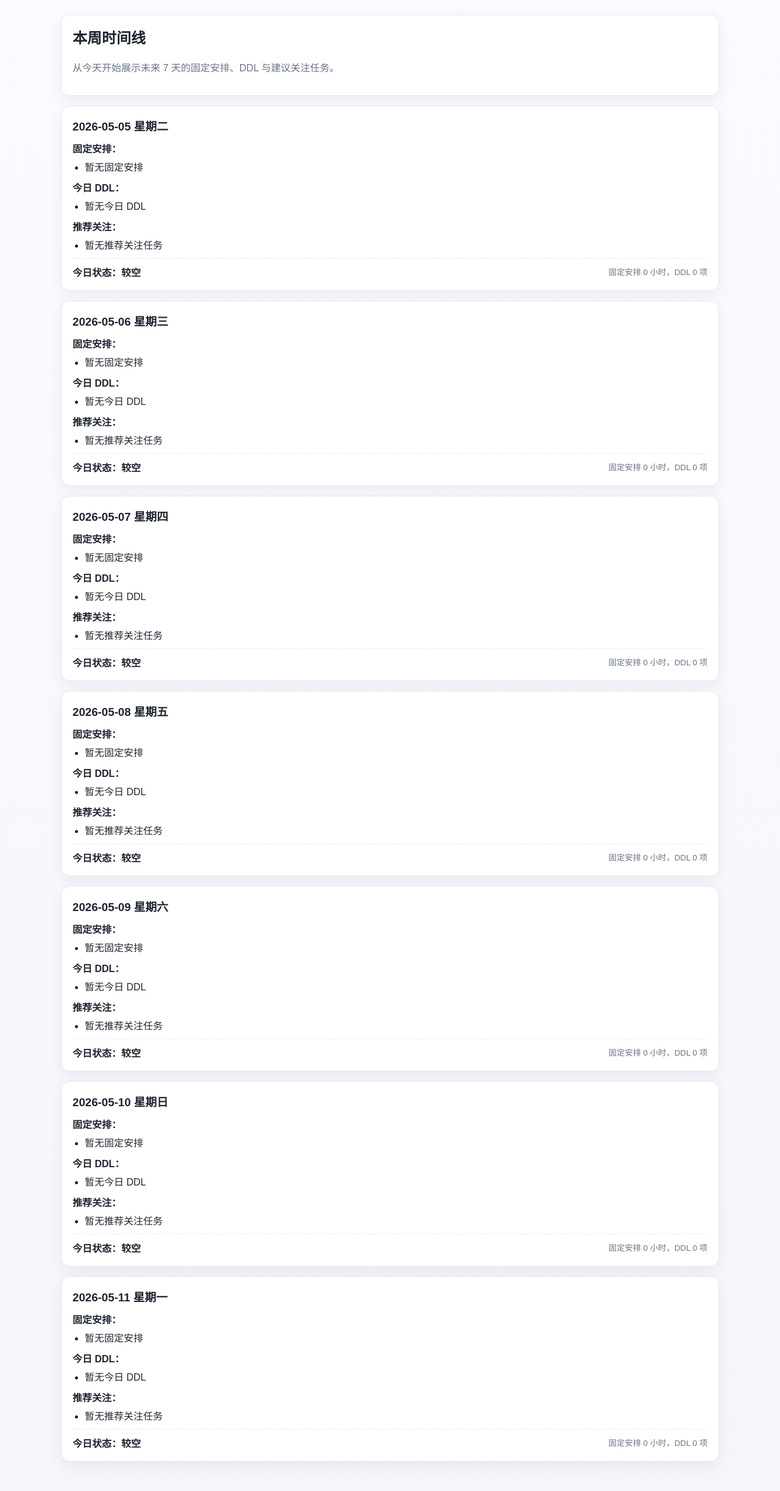
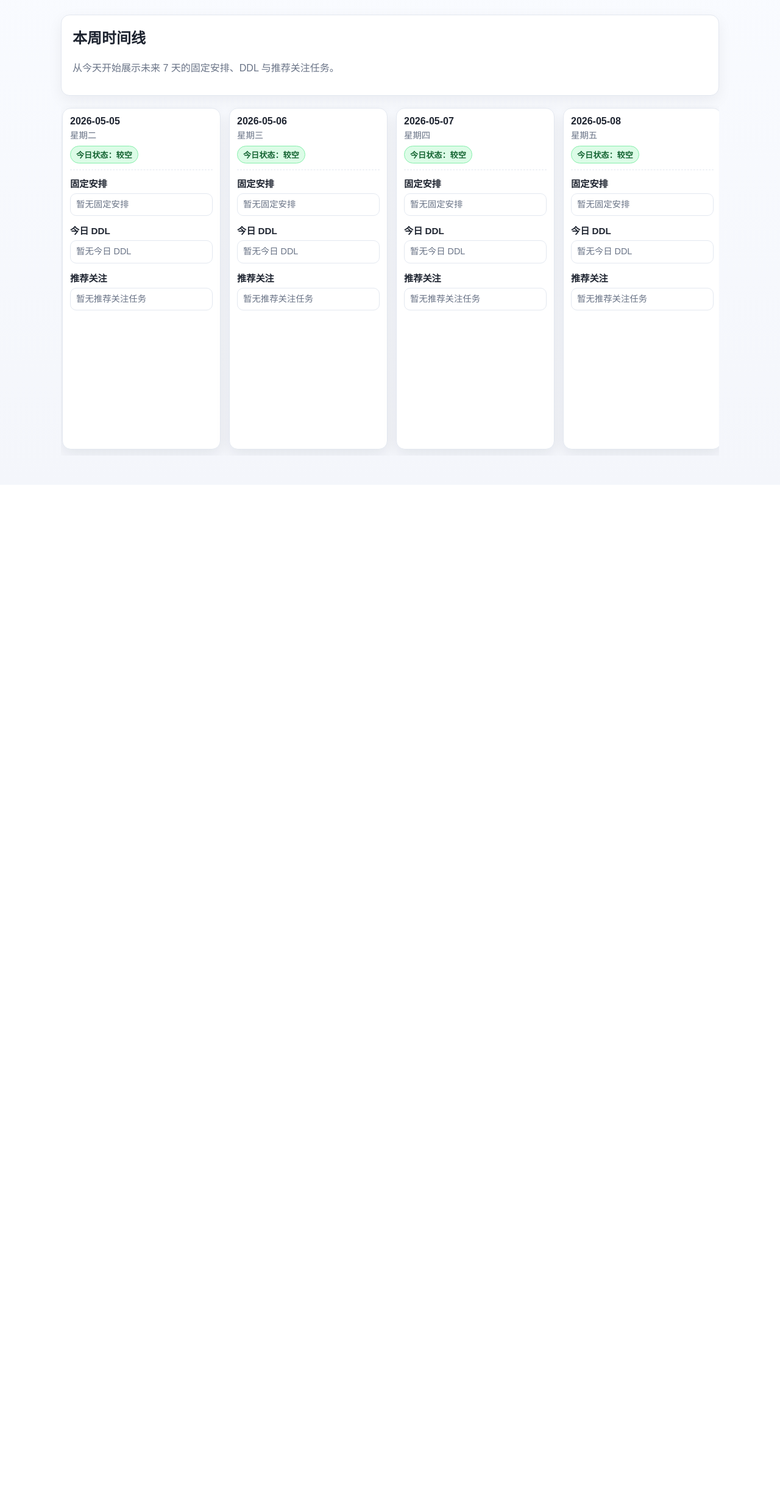
Before and after one commit to chaocyndrome/Campilot, a Flask app: page /timeline in a window 1280 px wide. Shown: the part 69-2514 px from the top of the page at 61% size. After the commit the page ends 816 px from the top, so only its background shows below. Run offline with Flask 3, Linux system fonts and the light colour scheme.

Commit message:
优化部分界面

```diff
--- a/app.py
+++ b/app.py
@@ -89,11 +89,11 @@ def _event_hours(start_time, end_time):
     return (end_minutes - start_minutes) / 60
 
 
-def _daily_status(total_hours, ddl_count):
-    """根据固定安排时长与 DDL 数量计算当日状态。"""
-    if total_hours > 5 or ddl_count >= 2:
+def _daily_status(total_hours, _ddl_count=None):
+    """根据固定安排总时长计算当日状态。"""
+    if total_hours >= 5:
         return "较忙"
-    if 2 <= total_hours <= 5 or ddl_count == 1:
+    if 2 <= total_hours < 5:
         return "适中"
     return "较空"
 
@@ -120,8 +120,11 @@ def today():
     context = _load_page_data()
 
     unfinished_tasks = [task for task in context["tasks"] if task.get("status") != "已完成"]
+    recommendable_tasks = [
+        task for task in unfinished_tasks if task.get("status") != "今日关注"
+    ]
     recommended_tasks = sorted(
-        unfinished_tasks,
+        recommendable_tasks,
         key=lambda task: (
             _priority_rank(task.get("priority")),
             _safe_days_left(task.get("days_left")),
@@ -186,7 +189,10 @@ def timeline():
             ),
         )
         fixed_event_lines = [
-            f"{event.get('start_time', '')}-{event.get('end_time', '')} {event.get('event_name', '')}"
+            (
+                f"{event.get('start_time', '')}-{event.get('end_time', '')} "
+                f"[{event.get('event_type', '其他') or '其他'}] {event.get('event_name', '')}"
+            )
             for event in day_events_sorted
         ]
 
@@ -195,6 +201,9 @@ def timeline():
         for task in unfinished_tasks:
             deadline_date = _parse_date(task.get("deadline"))
             if deadline_date is None:
+                continue
+            # 已过 DDL 的任务不在该日期列中展示（含推荐关注）。
+            if deadline_date < current_day:
                 continue
 
             if deadline_date == current_day:
@@ -320,11 +329,10 @@ def add_event():
     """处理固定安排新增请求。"""
     event_data = {
         "event_name": request.form.get("event_name", "").strip(),
-        "tag": request.form.get("tag", "").strip(),
+        "event_type": request.form.get("event_type", "").strip(),
         "date": request.form.get("date", "").strip(),
         "start_time": request.form.get("start_time", "").strip(),
         "end_time": request.form.get("end_time", "").strip(),
-        "event_type": request.form.get("event_type", "").strip(),
         "note": request.form.get("note", "").strip(),
     }
 
--- a/data/user_stats.json
+++ b/data/user_stats.json
@@ -1,5 +1,5 @@
 {
-  "current_points": 45,
-  "total_points": 285,
-  "completed_tasks": 3
+  "current_points": 195,
+  "total_points": 435,
+  "completed_tasks": 5
 }
--- a/generate_data.py
+++ b/generate_data.py
@@ -29,7 +29,7 @@ def create_sample_dataset(
 ):
     random.seed(random_state)
 
-    task_types = ["作业", "实验", "阅读", "复习", "报告", "项目", "事务"]
+    task_types = ["作业", "实验", "预习", "复习", "报告", "项目", "事务"]
     records = []
 
     for _ in range(n_samples):
--- a/manual_test.py
+++ b/manual_test.py
@@ -24,7 +24,7 @@ def run_manual_tests():
                 "estimated_hours": 0.5,
                 "difficulty": 1,
                 "importance": 1,
-                "task_type": "阅读"
+                "task_type": "预习"
             }
         },
         {
--- a/static/css/style.css
+++ b/static/css/style.css
@@ -318,41 +318,108 @@ body {
   flex-wrap: wrap;
 }
 
-.timeline-list {
-  display: grid;
-  gap: 16px;
+.timeline-board {
+  display: flex;
+  gap: 14px;
+  overflow-x: auto;
+  padding: 4px 2px 10px;
 }
 
-.timeline-day-card h3 {
-  margin-bottom: 12px;
+.timeline-column {
+  flex: 0 0 260px;
+  min-width: 260px;
+  height: 70vh;
+  overflow-y: auto;
+  background: var(--card);
+  border: 1px solid var(--border);
+  border-radius: 14px;
+  box-shadow: 0 8px 24px rgba(15, 23, 42, 0.08);
+  padding: 12px;
 }
 
-.timeline-block {
+.timeline-column-header {
+  position: sticky;
+  top: 0;
+  background: var(--card);
+  padding-bottom: 10px;
   margin-bottom: 10px;
+  border-bottom: 1px dashed var(--border);
+  z-index: 1;
 }
 
-.timeline-block h4 {
-  margin: 0 0 6px;
+.timeline-date {
+  font-weight: 700;
   font-size: 1rem;
 }
 
-.timeline-status {
-  border-top: 1px dashed var(--border);
-  padding-top: 10px;
-  margin-top: 6px;
-  display: flex;
-  justify-content: space-between;
-  align-items: center;
-  gap: 10px;
-  flex-wrap: wrap;
+.timeline-weekday {
+  color: var(--muted);
+  font-size: 0.9rem;
+  margin-top: 2px;
 }
 
-.timeline-status span {
+.status-badge {
+  display: inline-block;
+  margin-top: 8px;
+  padding: 4px 9px;
+  border-radius: 999px;
+  font-size: 0.82rem;
   font-weight: 600;
+  border: 1px solid transparent;
 }
 
-.timeline-status small {
+.status-badge.busy {
+  background: #fee2e2;
+  border-color: #fca5a5;
+  color: #991b1b;
+}
+
+.status-badge.normal {
+  background: #fef3c7;
+  border-color: #fcd34d;
+  color: #92400e;
+}
+
+.status-badge.free {
+  background: #dcfce7;
+  border-color: #86efac;
+  color: #166534;
+}
+
+.timeline-section + .timeline-section {
+  margin-top: 12px;
+}
+
+.timeline-section h4 {
+  margin: 0 0 6px;
+  font-size: 0.95rem;
+}
+
+.timeline-items {
+  display: grid;
+  gap: 8px;
+}
+
+.timeline-item {
+  border: 1px solid var(--border);
+  border-radius: 10px;
+  padding: 8px 9px;
+  background: #f9fbff;
+  font-size: 0.9rem;
+  line-height: 1.35;
+  display: flex;
+  flex-direction: column;
+  gap: 4px;
+}
+
+.timeline-item.empty {
   color: var(--muted);
+  background: #fff;
+}
+
+.item-meta {
+  color: #64748b;
+  font-size: 0.82rem;
 }
 
 .stats-grid {
--- a/storage.py
+++ b/storage.py
@@ -39,11 +39,10 @@ TASK_COLUMNS = [
 EVENT_COLUMNS = [
     "event_id",
     "event_name",
-    "tag",
+    "event_type",
     "date",
     "start_time",
     "end_time",
-    "event_type",
     "note",
 ]
 
@@ -59,6 +58,7 @@ DEFAULT_REWARDS = [
 
 DEFAULT_USER_STATS = {"current_points": 0, "total_points": 0, "completed_tasks": 0}
 PRIORITY_BONUS = {"高": 20, "中": 10, "低": 5}
+EVENT_TYPE_OPTIONS = {"课程", "会议", "社交", "生活", "其他"}
 
 _CACHED_MODEL = None
 
@@ -163,8 +163,12 @@ def _normalize_events_df(df):
     normalized = normalized[EVENT_COLUMNS]
 
     normalized["event_id"] = pd.to_numeric(normalized["event_id"], errors="coerce")
-    for col in ["event_name", "tag", "date", "start_time", "end_time", "event_type", "note"]:
+    for col in ["event_name", "date", "start_time", "end_time", "event_type", "note"]:
         normalized[col] = normalized[col].fillna("").astype(str)
+
+    normalized["event_type"] = normalized["event_type"].apply(
+        lambda value: value if value in EVENT_TYPE_OPTIONS else "其他"
+    )
 
     return normalized
 
@@ -487,8 +491,7 @@ def add_event(event_data):
     新增固定安排。
 
     Args:
-        event_data (dict): 包含 event_name, tag, date, start_time, end_time,
-            event_type, note。
+        event_data (dict): 包含 event_name, event_type, date, start_time, end_time, note。
 
     Returns:
         dict: 新增后的固定安排字典。
@@ -496,14 +499,17 @@ def add_event(event_data):
     events_df = load_events()
     event_id = _next_id(events_df, "event_id")
 
+    event_type = str(event_data.get("event_type", "")).strip()
+    if event_type not in EVENT_TYPE_OPTIONS:
+        event_type = "其他"
+
     new_event = {
         "event_id": event_id,
         "event_name": event_data.get("event_name", ""),
-        "tag": event_data.get("tag", ""),
+        "event_type": event_type,
         "date": str(event_data.get("date", "")),
         "start_time": str(event_data.get("start_time", "")),
         "end_time": str(event_data.get("end_time", "")),
-        "event_type": event_data.get("event_type", ""),
         "note": event_data.get("note", ""),
     }
 
@@ -649,11 +655,10 @@ if __name__ == "__main__":
 
     sample_event = {
         "event_name": "线性代数课程",
-        "tag": "课程",
+        "event_type": "课程",
         "date": (date.today() + timedelta(days=1)).isoformat(),
         "start_time": "09:00",
         "end_time": "10:30",
-        "event_type": "上课",
         "note": "按时到教室",
     }
     added_event = add_event(sample_event)
--- a/templates/timeline.html
+++ b/templates/timeline.html
@@ -3,51 +3,57 @@
 {% block content %}
 <section class="page-header card">
   <h2>本周时间线</h2>
-  <p>从今天开始展示未来 7 天的固定安排、DDL 与建议关注任务。</p>
+  <p>从今天开始展示未来 7 天的固定安排、DDL 与推荐关注任务。</p>
 </section>
 
-<section class="timeline-list">
+<section class="timeline-board">
   {% for day in timeline_days %}
-  <article class="card timeline-day-card">
-    <h3>{{ day.date_str }} {{ day.weekday }}</h3>
+  {% set status_class = 'busy' if day.status == '较忙' else 'normal' if day.status == '适中' else 'free' %}
+  <article class="timeline-column">
+    <header class="timeline-column-header">
+      <div class="timeline-date">{{ day.date_str }}</div>
+      <div class="timeline-weekday">{{ day.weekday }}</div>
+      <span class="status-badge {{ status_class }}">今日状态：{{ day.status }}</span>
+    </header>
 
-    <div class="timeline-block">
-      <h4>固定安排：</h4>
-      <ul>
+    <section class="timeline-section">
+      <h4>固定安排</h4>
+      <div class="timeline-items">
         {% for line in day.fixed_event_lines %}
-        <li>{{ line }}</li>
+        <div class="timeline-item">{{ line }}</div>
         {% else %}
-        <li>暂无固定安排</li>
+        <div class="timeline-item empty">暂无固定安排</div>
         {% endfor %}
-      </ul>
-    </div>
+      </div>
+    </section>
 
-    <div class="timeline-block">
-      <h4>今日 DDL：</h4>
-      <ul>
+    <section class="timeline-section">
+      <h4>今日 DDL</h4>
+      <div class="timeline-items">
         {% for task in day.ddl_tasks %}
-        <li>{{ task.task_name }}</li>
+        <div class="timeline-item">
+          <strong>{{ task.task_name }}</strong>
+          <span class="item-meta">优先级：{{ task.priority }}</span>
+        </div>
         {% else %}
-        <li>暂无今日 DDL</li>
+        <div class="timeline-item empty">暂无今日 DDL</div>
         {% endfor %}
-      </ul>
-    </div>
+      </div>
+    </section>
 
-    <div class="timeline-block">
-      <h4>推荐关注：</h4>
-      <ul>
+    <section class="timeline-section">
+      <h4>推荐关注</h4>
+      <div class="timeline-items">
         {% for task in day.recommended_tasks %}
-        <li>{{ task.task_name }}</li>
+        <div class="timeline-item">
+          <strong>{{ task.task_name }}</strong>
+          <span class="item-meta">DDL：{{ task.deadline }} ｜ 优先级：{{ task.priority }}</span>
+        </div>
         {% else %}
-        <li>暂无推荐关注任务</li>
+        <div class="timeline-item empty">暂无推荐关注任务</div>
         {% endfor %}
-      </ul>
-    </div>
-
-    <div class="timeline-status">
-      <span>今日状态：{{ day.status }}</span>
-      <small>固定安排 {{ day.total_event_hours }} 小时，DDL {{ day.ddl_count }} 项</small>
-    </div>
+      </div>
+    </section>
   </article>
   {% endfor %}
 </section>
```
Also changed, not shown: templates/manage.html (+11 -17 lines).
